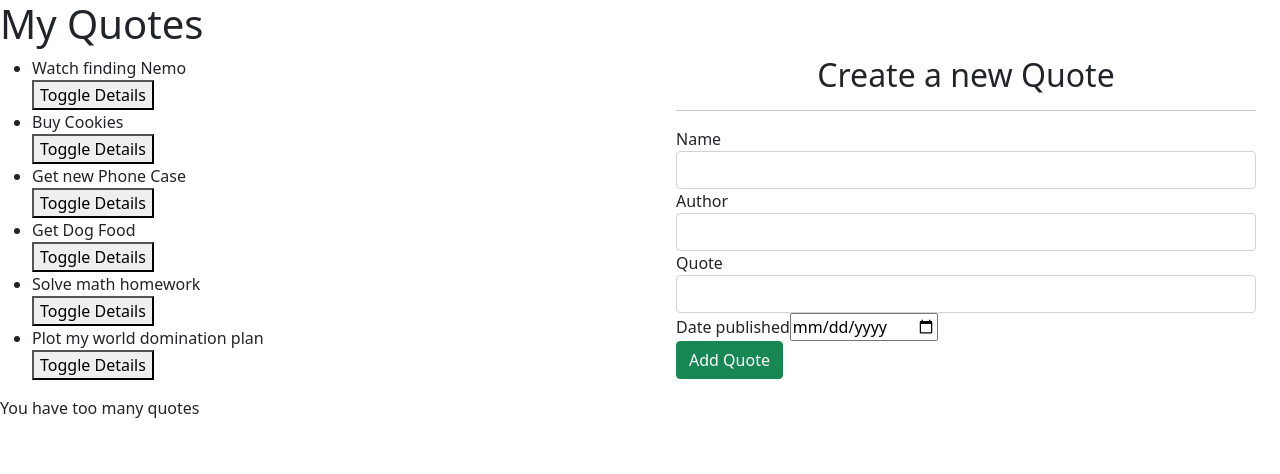
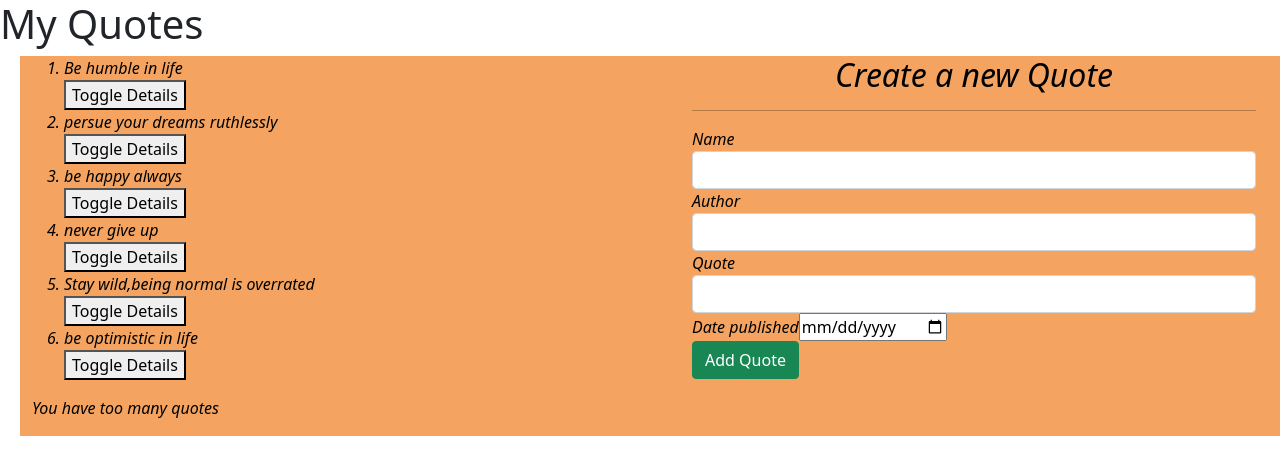
Before and after one commit to Maalim18/quotes-app, an Angular app: page / in a window 1280 px wide. Shown: the top 474 px of the page. Built offline with nearby package versions, Linux system fonts and the light colour scheme.

Commit message:
add the changes in the readme file

```diff
--- a/src/app/quote/quote.component.css
+++ b/src/app/quote/quote.component.css
@@ -0,0 +1,7 @@
+.row{
+    background-color: sandybrown;
+    margin-left: 20px;
+    font-size: medium;
+    color: black;
+    font-style: italic;
+}
--- a/src/app/quote/quote.component.html
+++ b/src/app/quote/quote.component.html
@@ -1,7 +1,7 @@
 <h1>My Quotes</h1>
 <div class="row">
   <div class="col-md-6">
-<ul>
+<ol>
     <div *ngFor='let quote of quotes;let i = index'>
         <li highlight>{{quote.name}}</li>
         <button  (click)='toggleDetails(i)'>Toggle Details</button>
@@ -9,7 +9,7 @@
     <app-quote-detail *ngIf="quote.showDescription" [quote]='quote' (isComplete)= 'completeQuote($event,i)'></app-quote-detail>
         </div>
     </div>
-</ul>
+</ol>
 
 
 </div>
--- a/src/app/quote/quote.component.ts
+++ b/src/app/quote/quote.component.ts
@@ -10,12 +10,12 @@ export class QuoteComponent implements OnInit {
 
 
     quotes: Quote[] = [
-      new Quote(1, 'Watch finding Nemo', 0,0,'Find an online version and watch merlin find his son',new Date(2019,9,14)),
-      new Quote(2,'Buy Cookies',0,0,'I have to buy cookies for the parrot',new Date(2019,6,9)),
-      new Quote(3,'Get new Phone Case',0,0,'Diana has her birthday coming up soon',new Date(2019,1,12)),
-      new Quote(4,'Get Dog Food',0,0,'Pupper likes expensive snacks',new Date(2019,11,18)),
-      new Quote(5,'Solve math homework',0,0,'Damn Math',new Date(2019,2,14)),
-      new Quote(6,'Plot my world domination plan',0,0,'Cause I am an evil overlord',new Date(2019,3,14)),
+      new Quote(1, 'Be humble in life', 0,0,'maalim',new Date(2019,9,14)),
+      new Quote(2,'persue your dreams ruthlessly',0,0,' quote posted by:jj kamotho',new Date(2019,6,9)),
+      new Quote(3,'be happy always',0,0,' quote posted by:allan mwangi',new Date(2019,1,12)),
+      new Quote(4,'never give up',0,0,' quote posted by:kelvin ochieng',new Date(2019,11,18)),
+      new Quote(5,'Stay wild,being normal is overrated',0,0,' quote posted by:abdi moha',new Date(2019,2,14)),
+      new Quote(6,'be optimistic in life',0,0,' quote posted :juma kuno',new Date(2019,3,14)),
     ];
   toggleDetails(index){
     this.quotes[index].showDescription = !this.quotes[index].showDescription;
```
Also changed, not shown: src/styles.css (line endings or trailing spaces), 1 other file (tests, documents, lock files or other folders).
